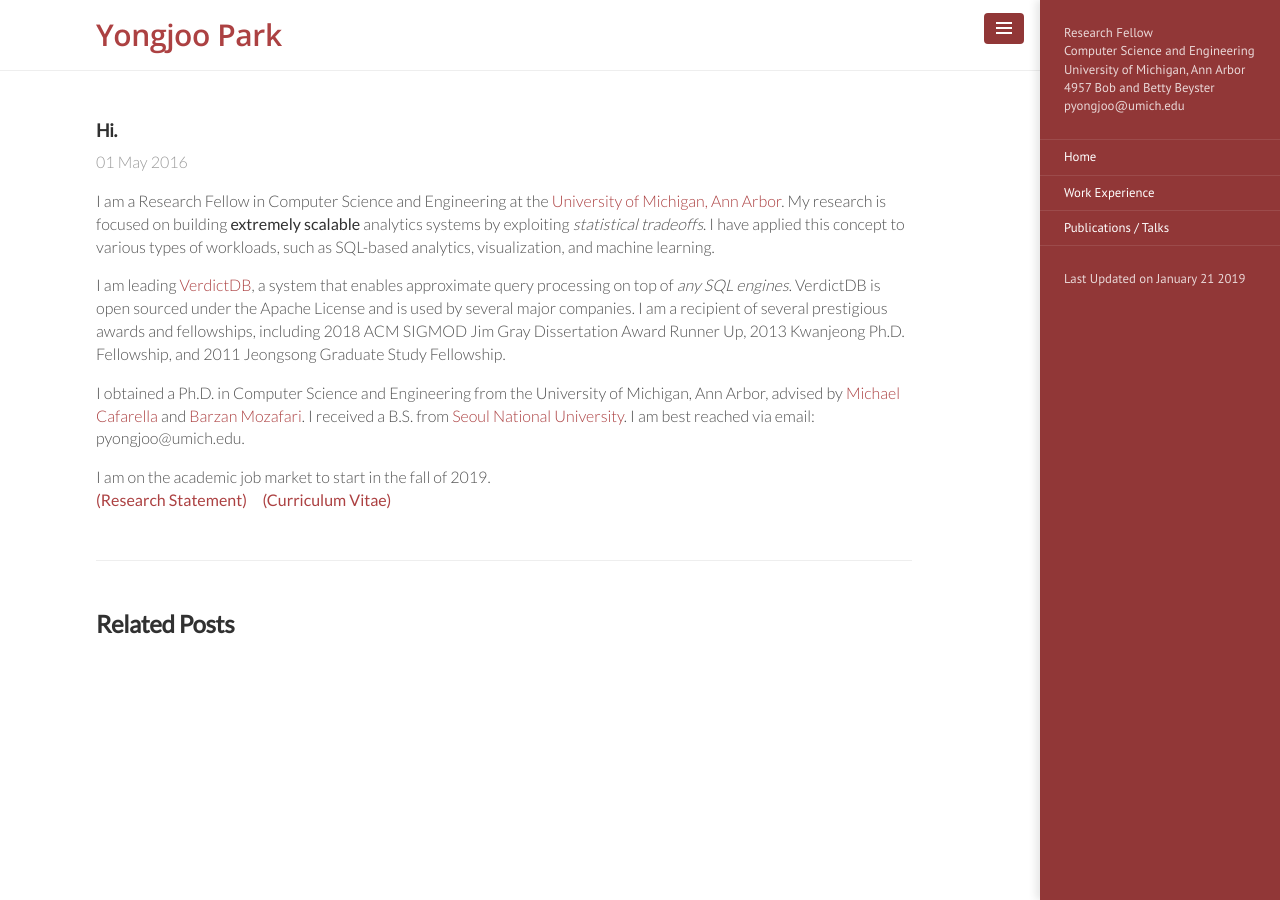
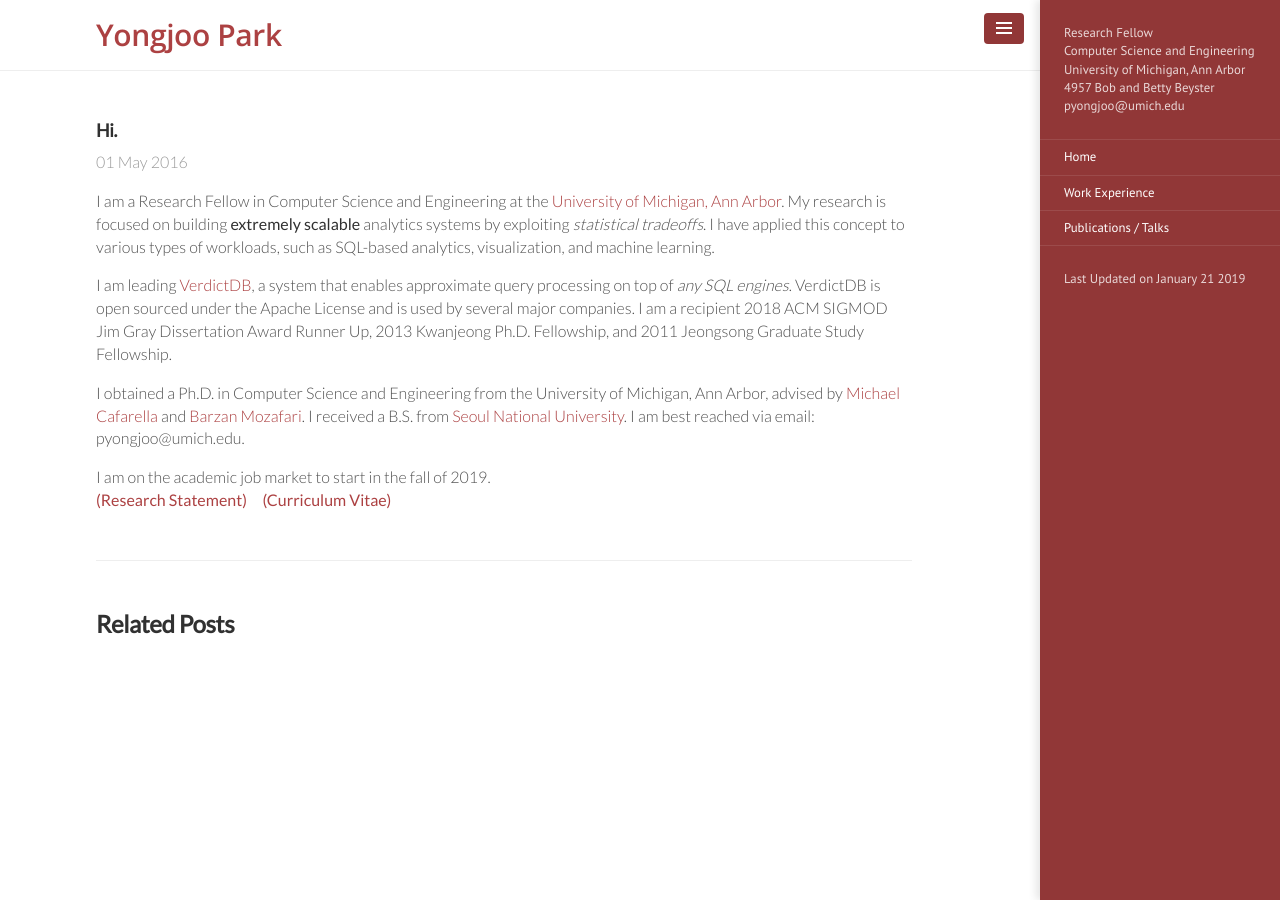
Before and after one commit to pyongjoo/pyongjoo.github.io, a Jekyll site: the page built from _intro/2016-05-01-hi.md, in a window 1280 px wide. Built offline with Jekyll 4.4.1, drawn with Linux system fonts in a browser that asks for light colours.

Commit message:
Update 2016-05-01-hi.md

```diff
--- a/_intro/2016-05-01-hi.md
+++ b/_intro/2016-05-01-hi.md
@@ -8,7 +8,7 @@ Michigan, Ann Arbor](http://cse.umich.edu/).
 My research is focused on building **extremely scalable** analytics systems by exploiting *statistical tradeoffs*. I have applied this concept to various types of workloads, such as SQL-based analytics, visualization, and machine learning.
 
 I am leading [VerdictDB](http://verdictdb.org/), a system that enables approximate query processing on top of *any SQL engines*. VerdictDB is open sourced under the Apache License and is used by several major companies.
-I am a recipient of several prestigious awards and fellowships, including 2018 ACM SIGMOD Jim Gray Dissertation Award Runner Up, 2013 Kwanjeong Ph.D. Fellowship, and 2011 Jeongsong Graduate Study Fellowship.
+I am a recipient 2018 ACM SIGMOD Jim Gray Dissertation Award Runner Up, 2013 Kwanjeong Ph.D. Fellowship, and 2011 Jeongsong Graduate Study Fellowship.
 
 I obtained a Ph.D. in Computer Science and Engineering from the University of Michigan, Ann Arbor, advised by [Michael Cafarella](http://web.eecs.umich.edu/~michjc/) and [Barzan Mozafari](http://web.eecs.umich.edu/~mozafari/).
 I received a B.S. from [Seoul National University](https://en.wikipedia.org/wiki/Seoul_National_University).
```
